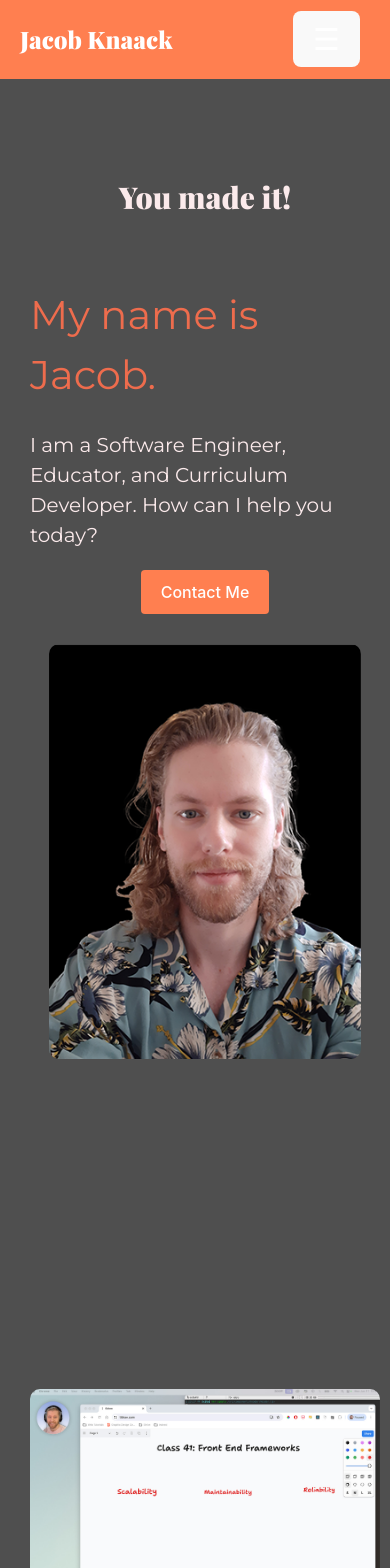
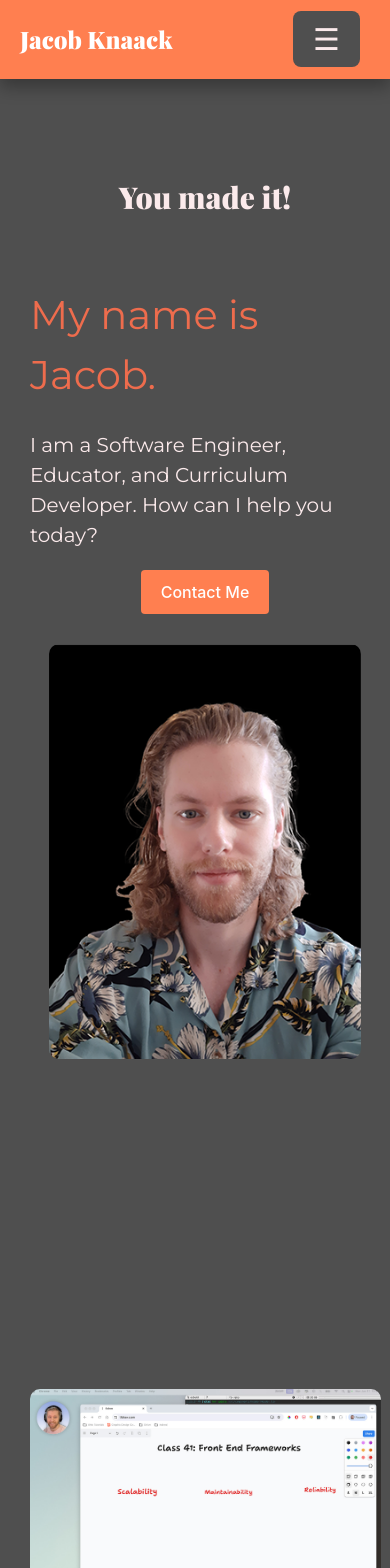
Before and after one commit to JacobKnaack/JacobKnaack.github.io, a React (Vite) app: page / in a window 390 px wide. Shown: the top 1568 px of the page. Built offline with nearby package versions, Linux system fonts and the light colour scheme; a web font is replaced by a local one.

Commit message:
updates styles and content

```diff
--- a/public/content.json
+++ b/public/content.json
@@ -25,7 +25,7 @@
       },
       "title": "Lead Instructor / Curriculum Developer",
       "company": "Code Fellows",
-      "description": "Taught Web Development and Software Engineering to job seekers.  Created and maintained licensed curriculum from basic to advanced engineering."
+      "description": "Taught Web Development and Software Engineering to job seekers.  Created and maintained licensed curriculum from basic to advanced engineering skills."
     },
     {
       "dates": {
@@ -33,7 +33,7 @@
         "end": "2021"
       },
       "title": "Software Developer",
-      "company": "Strive",
+      "company": "Strive Tech",
       "description": "Assisted product team in developing their mobile app.  Worked with hardware engineers and designers to engineer services and interfaces for wearable technologies."
     }, {
       "dates": {
--- a/src/App.css
+++ b/src/App.css
@@ -72,9 +72,12 @@ img {
   main {
     width: 100vw;
   }
-    .header-image {
-      width: 80vw;
-    }
+  .header-image {
+    width: 80vw;
+  }
+  .header-hero {
+    width: 90vw;
+  }
 }
 
 @media (max-width: 400px) {
@@ -84,8 +87,4 @@ img {
   .section-header {
     max-width: 90vw;
   }
-
-  .header-hero {
-    width: 100%;
-  }
 }
--- a/src/components/nav/Nav.tsx
+++ b/src/components/nav/Nav.tsx
@@ -22,7 +22,7 @@ export default function Nav({ title, items }: NavProps): React.ReactElement {
     <div id="nav-container">
       <div id="nav-content">
         <h1 id="nav-title" className="display">{title}</h1>
-        <button onClick={handleModalNav} className="modal-button">&#9776;</button>
+        <button onClick={handleModalNav} className="modal-button primary dark">&#9776;</button>
         <div className={`modal-background ${modalNavActive ? 'active' : ''}`} onClick={handleModalNav}></div>
         <nav className="nav-items">
           <ul className={`nav-item-list ${!modalNavActive ? 'hidden' : ''}`}>
--- a/src/components/nav/nav.css
+++ b/src/components/nav/nav.css
@@ -7,6 +7,11 @@
   padding: 10px 20px;
   color: white;
   z-index: 10000;
+  box-shadow: 0 4px 8px rgba(0, 0, 0, 0.2);
+  transition: box-shadow 0.3s ease-in-out;
+}
+#nav-container:hover {
+  box-shadow: 0 8px 16px rgba(0, 0, 0, 0.3);
 }
 
 #nav-content {
@@ -47,12 +52,26 @@
   color: white;
   text-decoration: none;
   padding: 5px 10px;
-  transition: background-color 0.3s ease;
+  position: relative;
+  /* transition: background-color 0.3s ease; */
+  transition: color 0.3s ease-in-out;
+}
+.nav-item-list a::after {
+  content: attr(data-shadow);
+  position: absolute;
+  top: 0;
+  left: 0;
+  color: transparent;
+  text-shadow: 0 4px 8px rgba(0, 0, 0, 0.3);
+  z-index: -1;
+  transition: text-shadow 0.3s ease-in-out;
 }
 
 .nav-item-list a:hover {
-  background-color: #575757;
-  border-radius: 5px;
+  color: #555;
+}
+.nav-item-list a:hover::after {
+  text-shadow: 0 8px 16px rgba(0, 0, 0, 0.5);
 }
 
 @media (max-width: 835px) {
```
